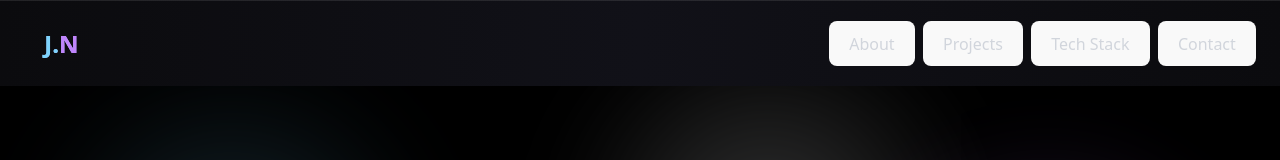
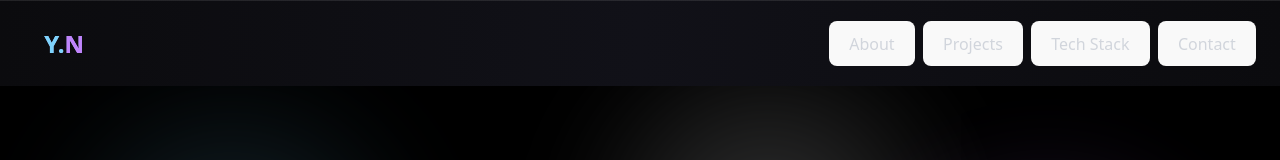
Before and after one commit to amirahyusof/obsidian-portfolio, a React (Vite) app: page / in a window 1280 px wide. Shown: the top 160 px of the page. Built offline with nearby package versions, Linux system fonts and the light colour scheme.

Commit message:
add comment

```diff
--- a/src/App.jsx
+++ b/src/App.jsx
@@ -55,7 +55,8 @@ export default function Portfolio() {
               onClick={() => navigateTo('home')}
               className="bg-linear-to-r from-[#7dd3fc] to-[#c084fc] bg-clip-text text-transparent hover:scale-105 transition-transform"
             >
-              <span className="text-2xl font-bold text-[#7dd3fc]">J.<span className='text-[#c084fc]'>N</span></span>
+              <span className="text-2xl font-bold text-[#7dd3fc]">Y.<span className='text-[#c084fc]'>N</span></span>
+              {/* can put your logo or your initial name */}
             </button>
 
             {/* Desktop Navigation */}
```
